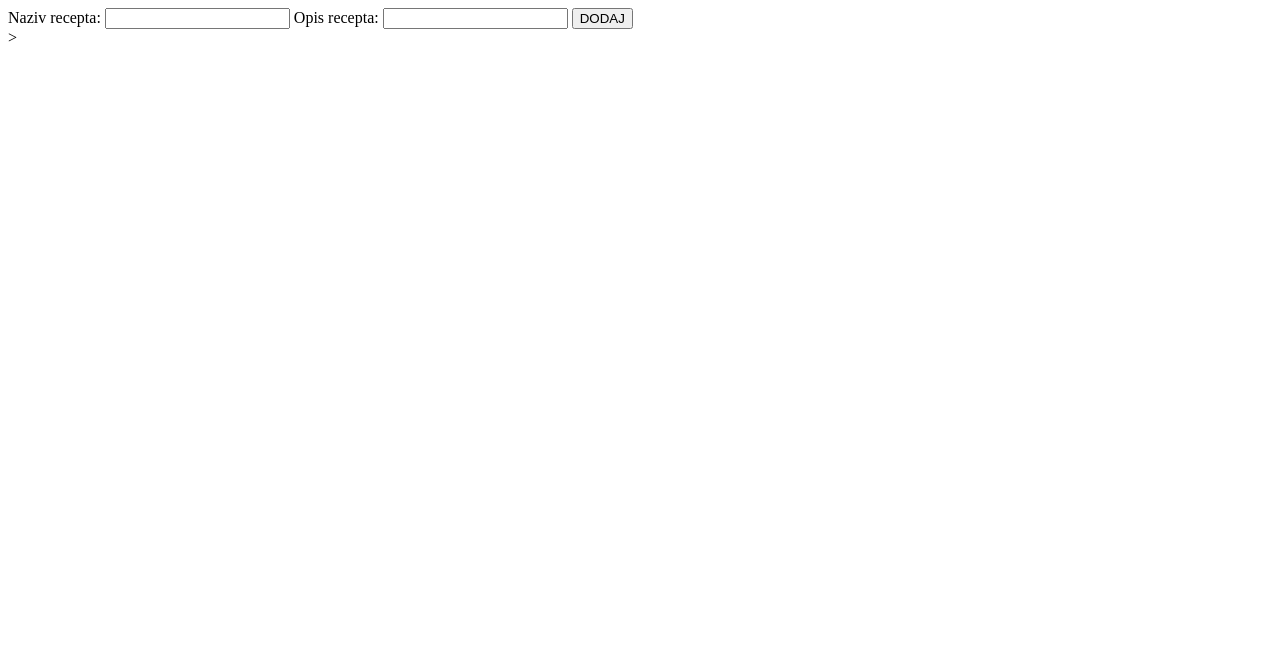
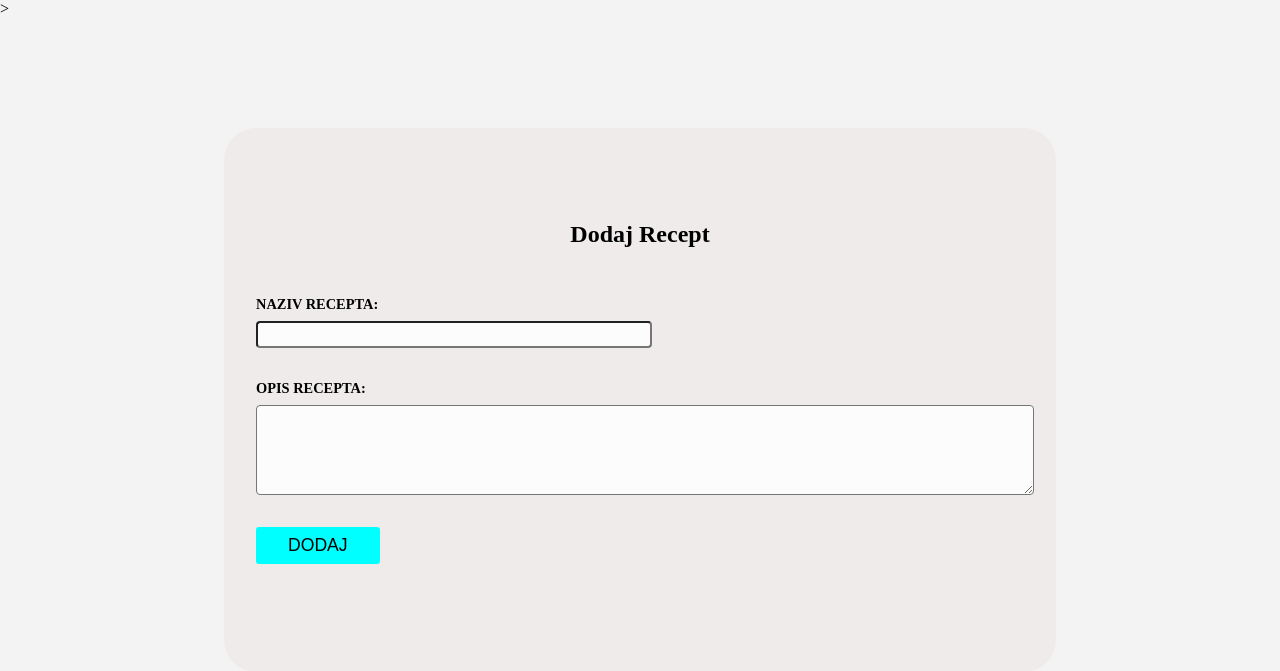
Before and after one commit to romeodombaj/RecipeList, a Flask app: page /dodaj in a window 1280 px wide. Shown: the top 671 px of the page. Run offline with Flask 2, Linux system fonts and the light colour scheme.

Commit message:
dodavanje recepta vizualna nadogradnja

```diff
--- a/cond-env/app.py
+++ b/cond-env/app.py
@@ -22,6 +22,8 @@ def getData():
         return make_response(render_template("index.html"))
 
 
+
+#dodaj novi recept
 @app.route("/dodaj", methods=["POST","GET"])
 def dodaj():
         if request.method == "POST":
@@ -39,16 +41,17 @@ def dodaj():
                 response = add_receipt(temp)
 
                 if response["response"] == "Success":
-                        return make_response(render_template("dodaj.html"), 200)
+                        return home()
                 else:
-                        return make_response(jsonify(response), 400)
+                        return dodaj()
         else:
                 return make_response(render_template("dodaj.html"), 200)
 
 
-#dodaj novi recept
+#uredi recept
 
-#uredi recept
+
+
 
 #izbriši recept
 @app.route("/delete/<id>", methods=["POST", "GET"])
--- a/cond-env/static/styles.css
+++ b/cond-env/static/styles.css
@@ -19,12 +19,12 @@ body {
   text-align: center;
 }
 
-.dodaj-button {
+.button {
   float: center;
   width: fit-content;
   margin-top: 2rem;
   margin-bottom: 2rem;
-  font-size: 1.5em;
+  font-size: 1.1em;
   background-color: aqua;
   padding: 0.5rem;
   padding-left: 2rem;
@@ -34,9 +34,10 @@ body {
   border-radius: 0.2rem;
   text-transform: capitalize;
   text-decoration: none;
+  border: none;
 }
 
-.dodaj-button:hover {
+.button:hover {
   background-color: gray;
 }
 
@@ -88,6 +89,56 @@ body {
 
 /* Dodaj */
 
+.form {
+  position: absolute;
+  width: 60%;
+  height: 60vh;
+  top: 50%;
+  left: 50%;
+  transform: translate(-50%, -50%);
+  display: flex;
+  flex-direction: column;
+  align-items: start;
+  justify-content: center;
+  background-color: rgb(239, 235, 235);
+  padding: 2rem;
+  border-radius: 2rem;
+}
+
+.form-title {
+  text-align: center;
+  width: 100%;
+  margin-top: 1rem;
+  margin-bottom: 1rem;
+  font-size: 1.5em;
+  font-weight: bold;
+}
+
+.form-label {
+  text-align: left;
+  width: 100%;
+  margin-top: 2rem;
+  margin-bottom: 0.5rem;
+  text-transform: uppercase;
+  font-weight: bold;
+  font-size: 0.9em;
+}
+
+.form-input {
+  width: 50%;
+  border-radius: 0.25rem;
+  padding: 0.25rem;
+  background-color: rgb(252, 252, 252);
+}
+
+.form-textarea {
+  width: 100%;
+  padding: 0.25rem;
+  height: 5rem;
+  border-radius: 0.25rem;
+  background-color: rgb(252, 252, 252);
+}
+
 /* Uredi */
 
 /* Recept */
--- a/cond-env/templates/dodaj.html
+++ b/cond-env/templates/dodaj.html
@@ -2,6 +2,11 @@
 <html lang="en">
   <head>
     <meta charset="UTF-8" />
+    <link
+      rel="stylesheet"
+      href="{{ url_for('static', filename='styles.css') }}"
+    />
+
     <meta name="viewport" content="width=device-width, initial-scale=1.0" />
     <title>Document</title>
   </head>
@@ -9,13 +14,14 @@
     <div class="edit-wrapper">
       {% block content %}
       <form method="post" class="form">
-        <label class="label">Naziv recepta:</label>
-        <input class="input" name="receipt" value="{{request.form["receipt"]}}"
-        required />
-        <label class="label">Opis recepta:</label>
-        <input class="input"" name="description"
-        value="{{request.form["description"]}}" required />
-        <button type="submit">DODAJ</button>
+        <div class="form-title">Dodaj Recept</div>
+        <label class="form-label">Naziv recepta:</label>
+        <input class="form-input" name="receipt"
+        value="{{request.form["receipt"]}}" required />
+        <label class="form-label">Opis recepta:</label>
+        <textarea class="form-textarea"" name="description"
+        value="{{request.form["description"]}}" required /></textarea>
+        <button class="button" type="submit">DODAJ</button>
       </form>
       {% endblock %}
     </div>
--- a/cond-env/templates/index.html
+++ b/cond-env/templates/index.html
@@ -11,7 +11,7 @@
 
     <div class="main_wrapper">
       <div class="title">helo</div>
-      <a type="button" href={{url_for("dodaj")}} class="dodaj-button">dodaj recept</a>
+      <a type="button" href={{url_for("dodaj")}} class="button">dodaj recept</a>
       <div class="list">
         {% block content %} {% for d in data %}
         <div class="list-item">
```
Also changed, not shown: cond-env/templates/uredi.html (+26 -7 lines), cond-env/database.sqlite.
